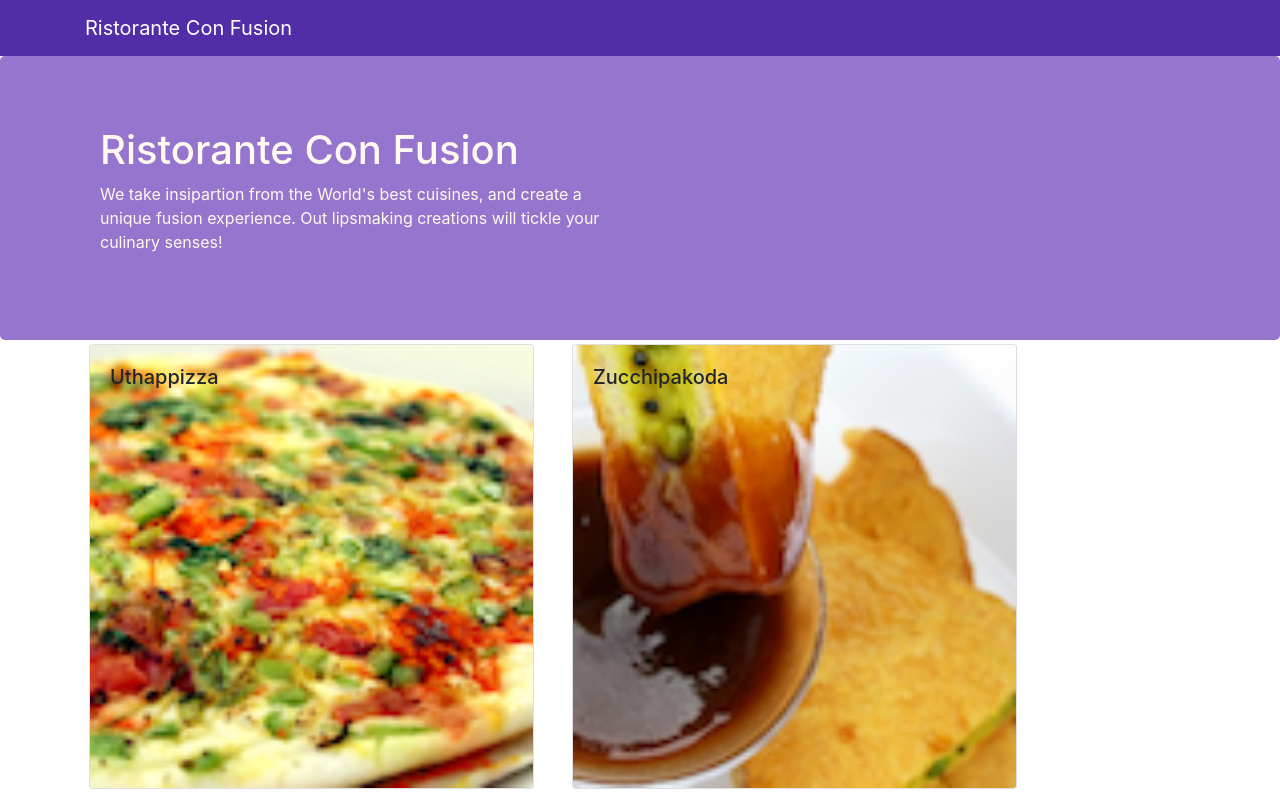
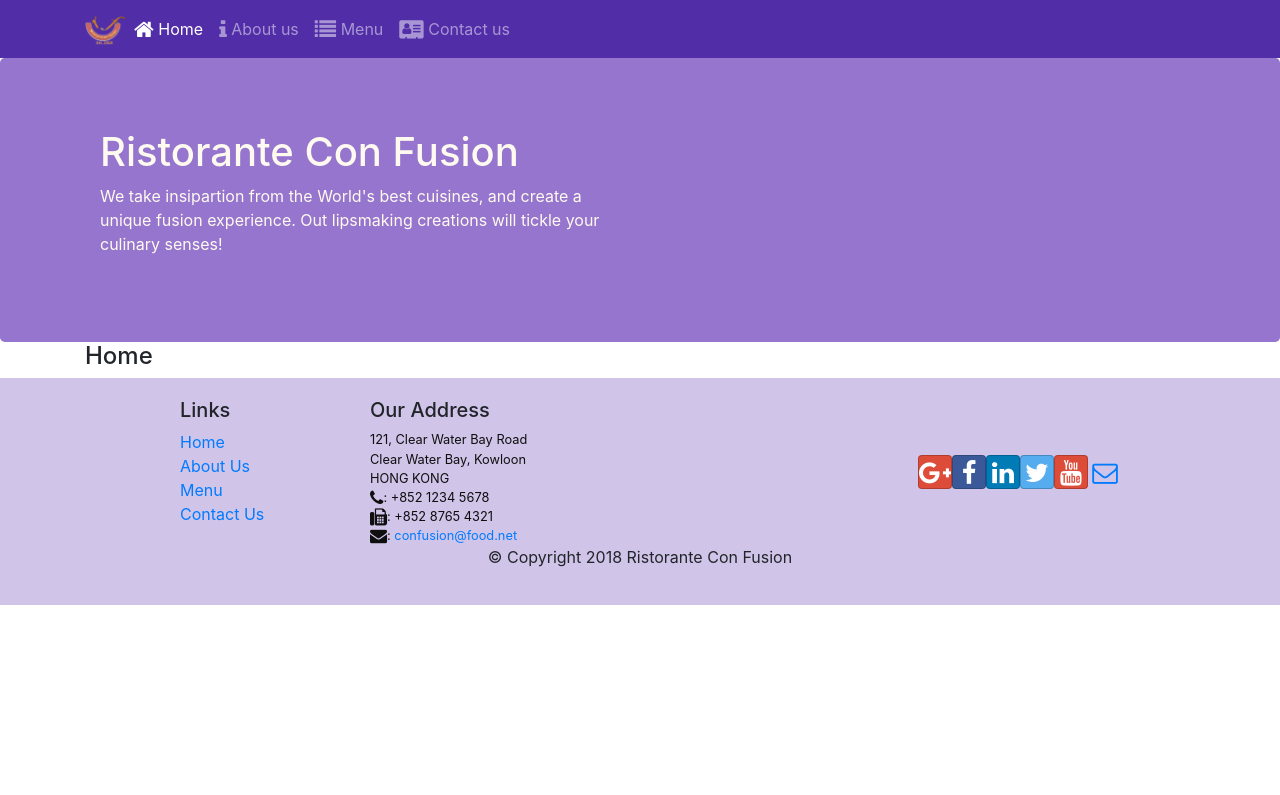
Before and after one commit to beg1shev/React_confusion, a React (Create React App) app: page /home in a window 1280 px wide. Shown: the top 795 px of the page. Built offline with nearby package versions, Linux system fonts and the light colour scheme.

Commit message:
React Router

```diff
--- a/package.json
+++ b/package.json
@@ -12,6 +12,7 @@
     "react": "^16.13.1",
     "react-dom": "^16.13.1",
     "react-popper": "0.9.2",
+    "react-router-dom": "4.2.2",
     "react-scripts": "3.4.1",
     "reactstrap": "5.0.0"
   },
--- a/src/App.js
+++ b/src/App.js
@@ -1,15 +1,18 @@
 import React, { Component } from 'react';
 import Main from './components/MainComponent';
 import './App.css';
+import { BrowserRouter } from 'react-router-dom';
 
 
 class App extends Component {
 
   render() {
     return (
-      <div>
-        <Main />
-      </div>
+      <BrowserRouter>
+        <div>
+          <Main />
+        </div>
+      </BrowserRouter>
     );
   }
 }
--- a/src/components/FooterComponent.js
+++ b/src/components/FooterComponent.js
@@ -1,4 +1,5 @@
 import React from 'react';
+import { Link } from 'react-router-dom';
 
 function Footer(props) {
     return(
@@ -8,10 +9,10 @@ function Footer(props) {
                     <div className="col-4 offset-1 col-sm-2">
                         <h5>Links</h5>
                         <ul className="list-unstyled">
-                            <li><a href="#">Home</a></li>
-                            <li><a href="#">About</a></li>
-                            <li><a href="#">Menu</a></li>
-                            <li><a href="contactus.html">Contact</a></li>
+                            <li><Link to="/home">Home</Link></li>
+                            <li><Link to="/aboutus">About Us</Link></li>
+                            <li><Link to="/menu">Menu</Link></li>
+                            <li><Link to="/contactus">Contact Us</Link></li>
                         </ul>
                     </div>
                     <div className="col-7 col-sm-5">
--- a/src/components/HeaderComponent.js
+++ b/src/components/HeaderComponent.js
@@ -1,13 +1,58 @@
 import React, { Component } from 'react';
-import { Navbar, NavbarBrand, Jumbotron } from 'reactstrap';
+import { Navbar, NavbarBrand, Nav, NavbarToggler, Collapse, NavItem, Jumbotron } from 'reactstrap';
+import { NavLink } from 'react-router-dom';
 
 class Header extends Component {
+
+    constructor(props) {
+        super(props);
+        this.state = {
+            isNavOpen: false
+        };
+        this.toggleNav = this.toggleNav.bind(this);
+    }
+
+    toggleNav() {
+        this.setState({
+            isNavOpen: !this.state.isNavOpen
+        })
+    }
+
     render() {
         return(
             <>
-                <Navbar dark>
+                <Navbar dark expand="md">
                     <div className="container">
-                        <NavbarBrand href="/">Ristorante Con Fusion</NavbarBrand>
+                        <NavbarToggler onClick={this.toggleNav} />
+                        <NavbarBrand className="mr-auto" href="/">
+                            <img src="assets/images/logo.png" height="30" width="41"
+                                alt="Ristorante Con Fusion"
+                            />
+                        </NavbarBrand>
+                        <Collapse isOpen={this.state.isNavOpen} navbar>
+                            <Nav navbar>
+                                <NavItem>
+                                    <NavLink className="nav-link" to="/home">
+                                        <span className="fa fa-home fa-lg"></span> Home
+                                    </NavLink>
+                                </NavItem>
+                                <NavItem>
+                                    <NavLink className="nav-link" to="/aboutus">
+                                        <span className="fa fa-info fa-lg"></span> About us
+                                    </NavLink>
+                                </NavItem>
+                                <NavItem>
+                                    <NavLink className="nav-link" to="/menu">
+                                        <span className="fa fa-list fa-lg"></span> Menu
+                                    </NavLink>
+                                </NavItem>
+                                <NavItem>
+                                    <NavLink className="nav-link" to="/contactus">
+                                        <span className="fa fa-address-card fa-lg"></span> Contact us
+                                    </NavLink>
+                                </NavItem>
+                            </Nav>
+                        </Collapse>
                     </div>
                 </Navbar>
                 <Jumbotron>
--- /dev/null
+++ b/src/components/HomeComponent.js
@@ -0,0 +1,11 @@
+import React from 'react';
+
+function Home(props) {
+    return(
+        <div className="container">
+            <h4>Home</h4>
+        </div>
+    );
+}
+
+export default Home;
--- a/src/components/MainComponent.js
+++ b/src/components/MainComponent.js
@@ -4,6 +4,8 @@ import DishDetail from './DishdetailComponent';
 import { DISHES } from '../shared/dishes';
 import Header from './HeaderComponent';
 import Footer from './FooterComponent';
+import Home from './HomeComponent';
+import { Switch, Route, Redirect } from 'react-router-dom';
 
 class Main extends Component {
 
@@ -11,24 +13,26 @@ class Main extends Component {
     super(props);
 
     this.state = {
-      dishes: DISHES,
-      selectedDish: null
+      dishes: DISHES
     };
   }
 
-  onDishSelect(dishId) {
-    this.setState({
-      selectedDish: dishId
-    })
-  }
+
 
   render() {
+    const HomePage = () => {
+      return (
+        <Home />
+      )
+    }
     return (
       <div>
         <Header />
-        <Menu dishes = {this.state.dishes} onClick={(dishId) => this.onDishSelect(dishId)}/>
-        <DishDetail
-        dish={this.state.dishes.filter((dish) => dish.id === this.state.selectedDish)} />
+        <Switch>
+          <Route path="/home" component={HomePage} />
+          <Route exact path="/menu" component={() => <Menu dishes={this.state.dishes}/>} />
+          <Redirect to="/home" />
+        </Switch>
         <Footer />
       </div>
     );
```
Also changed, not shown: 1 other file (tests, documents, lock files or other folders).
